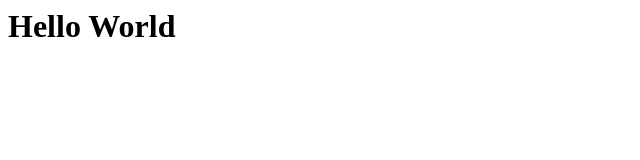
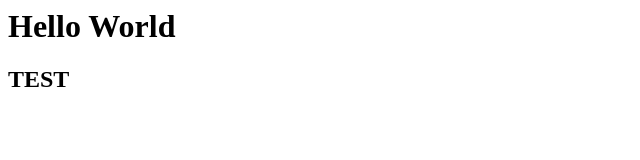
Before and after one commit to maadc/STA_Gruppe1, a plain HTML site: page index.html in a window 1280 px wide. Shown: the full height of the page, 0-640 px from the left. Drawn offline with Linux system fonts and the light colour scheme.

Commit message:
TestCommitH2

```diff
--- a/index.html
+++ b/index.html
@@ -1 +1,2 @@
 <h1>Hello World</h1>
+<h2>TEST</h2>
```
